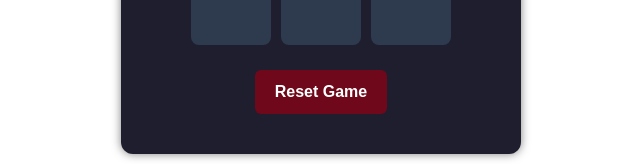
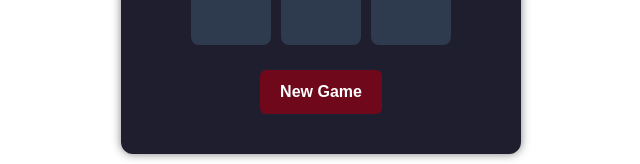
Before and after one commit to kutloano123/tic-tac-toe, a Next.js app: page / in a window 1280 px wide. Shown: the part 412-576 px from the top of the page, without its empty margins (319-959 px from the left). Built offline with nearby package versions, Linux system fonts and the light colour scheme.

Commit message:
renamed btn

```diff
--- a/app/page.js
+++ b/app/page.js
@@ -81,7 +81,7 @@ export default function Home() {
         ))}
       </div>
 
-      <button className="reset-btn" onClick={resetBoard}>Reset Game</button>
+      <button className="reset-btn" onClick={resetBoard}>New Game</button>
     </div>
   );
 }
```
